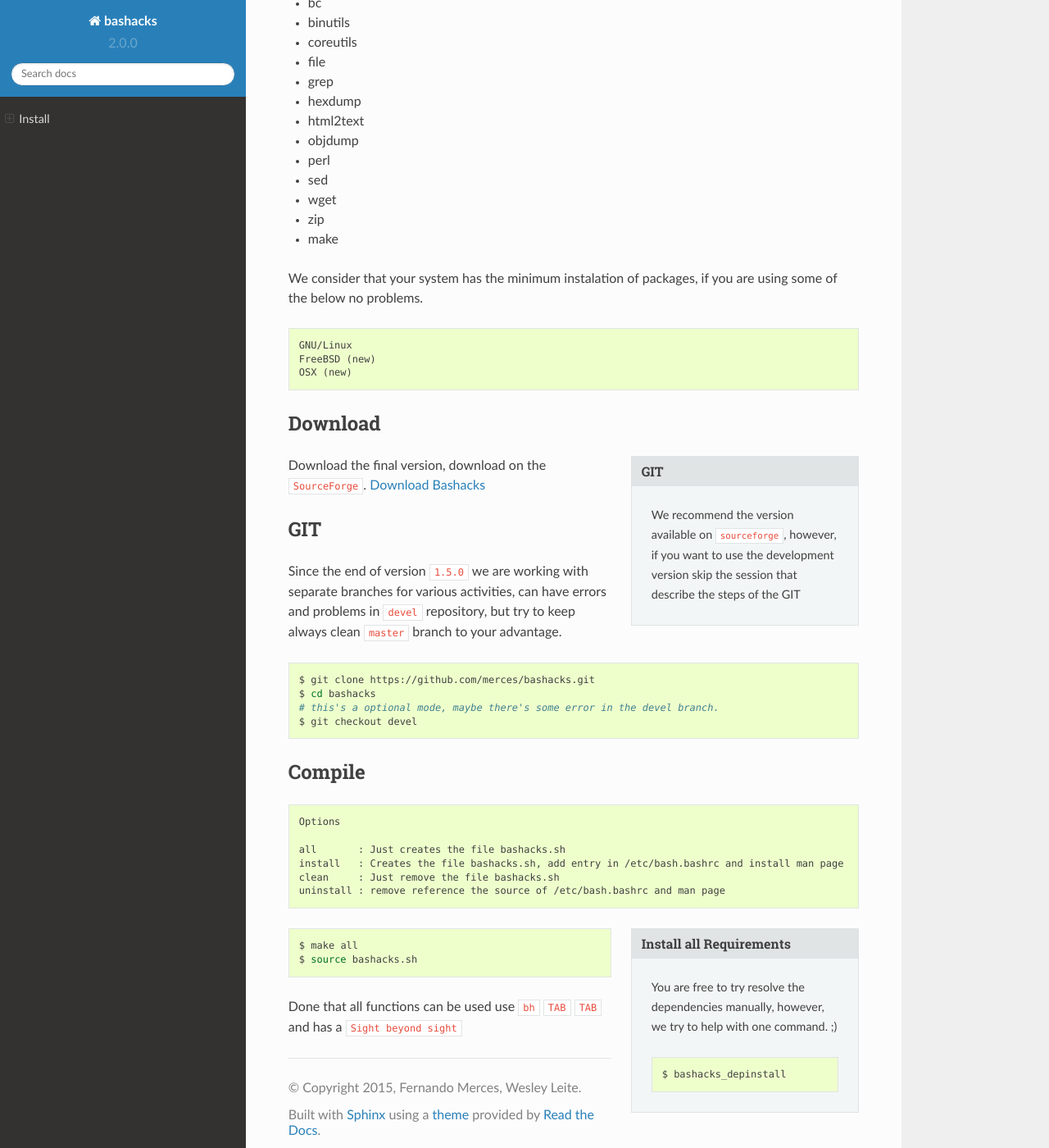
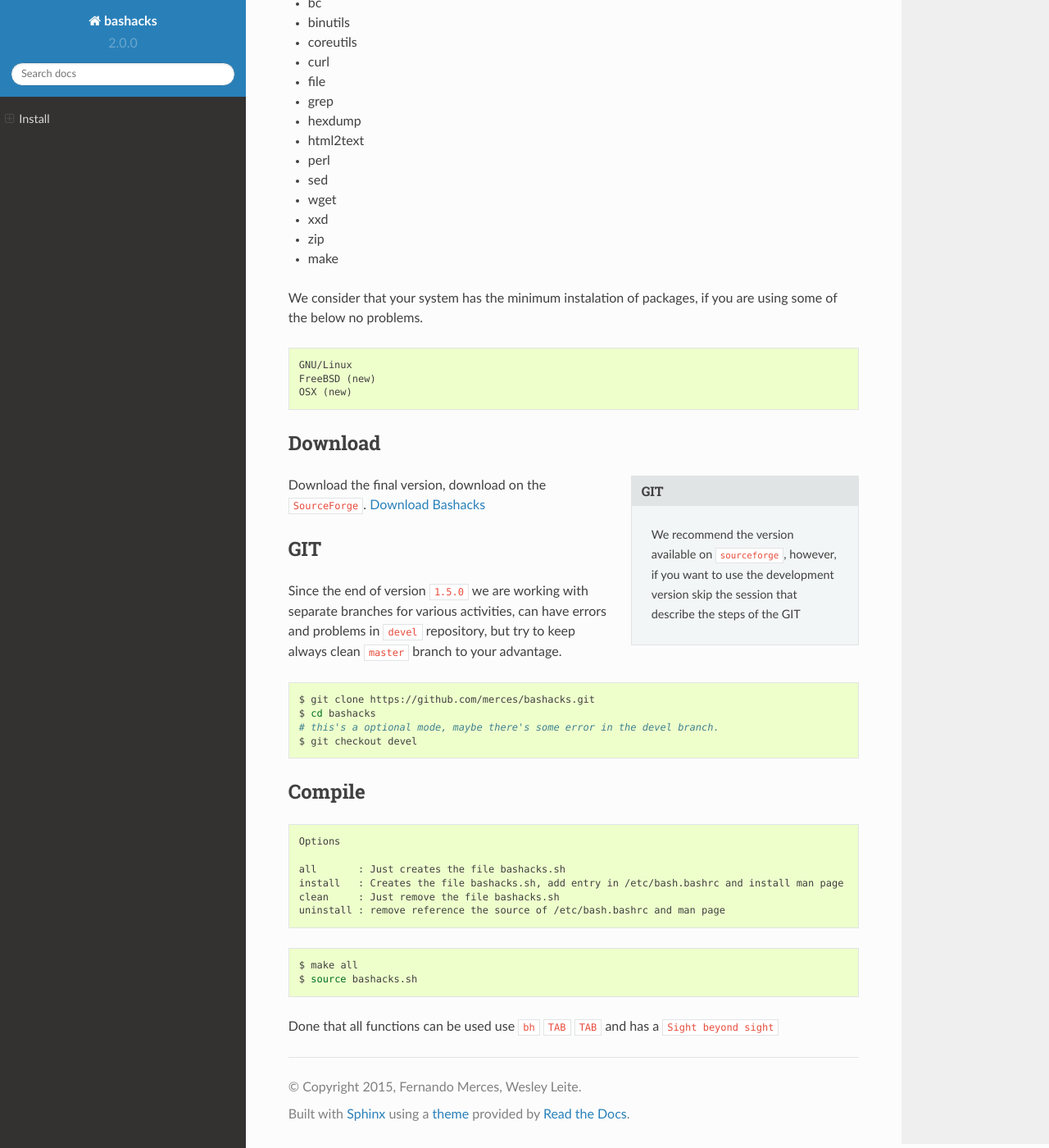
Before and after one commit to merces/bashacks, a Sphinx documentation site: the page built from doc/source/install.rst, in a window 1280 px wide and 1400 px high, scrolled down 320 px. Shown: the whole window at 82% size. Built offline with Sphinx 7.4.7 and the Read the Docs theme 2.0.0, drawn with Linux system fonts in a browser that asks for light colours.

Commit message:
issue #46 update doc install

```diff
--- a/doc/source/install.rst
+++ b/doc/source/install.rst
@@ -10,14 +10,15 @@ Requirements
 * bc
 * binutils
 * coreutils
+* curl
 * file
 * grep
 * hexdump
 * html2text
-* objdump
 * perl
 * sed
 * wget
+* xxd
 * zip
 * make
 
@@ -67,14 +68,6 @@ Compile
     clean     : Just remove the file bashacks.sh
     uninstall : remove reference the source of /etc/bash.bashrc and man page
 
-.. sidebar:: Install all Requirements
-
-    You are free to try resolve the dependencies manually, however, we try to help with one command. ;)
-
-    .. code-block:: bash
-
-        $ bashacks_depinstall
-
 
 .. code-block:: bash
 
```
